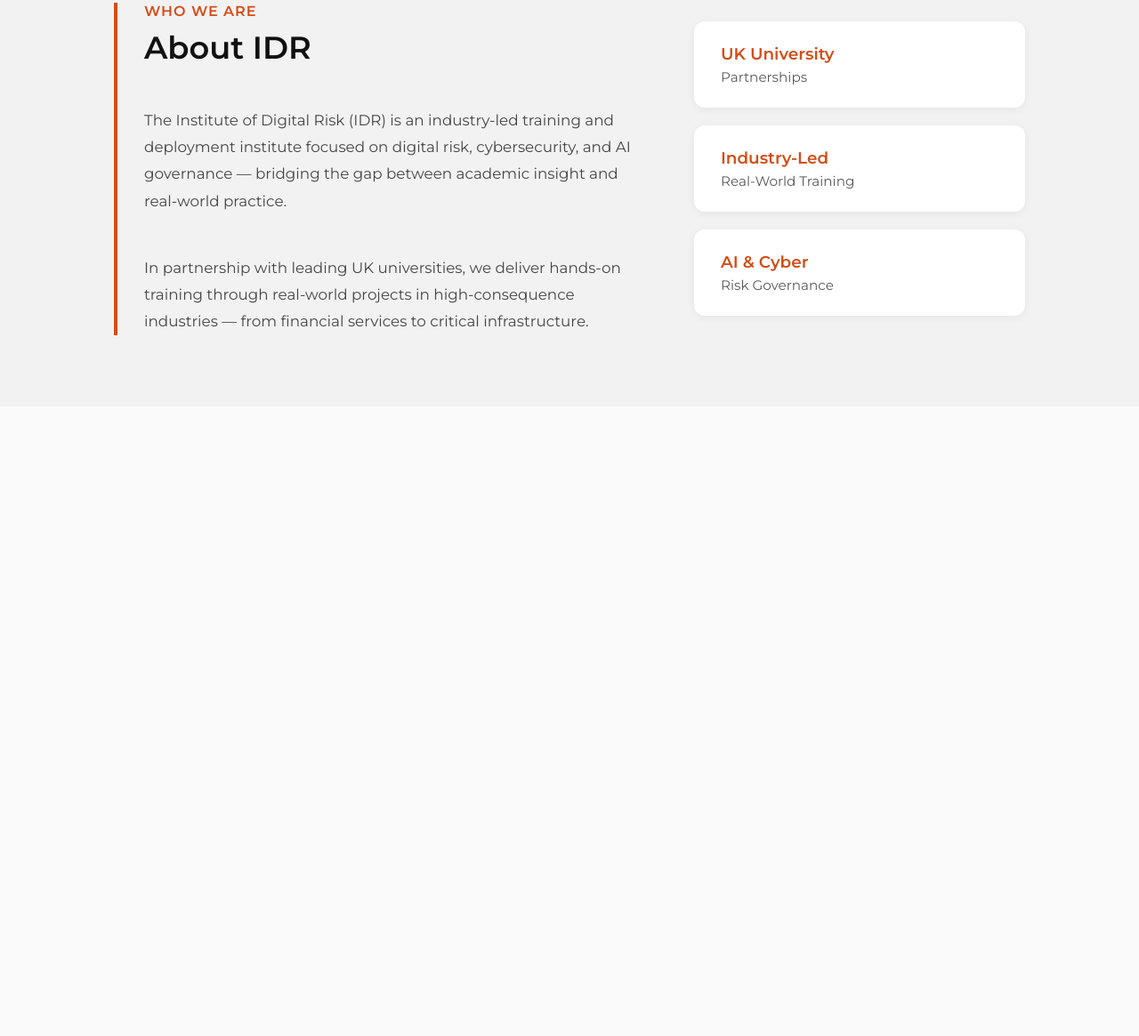
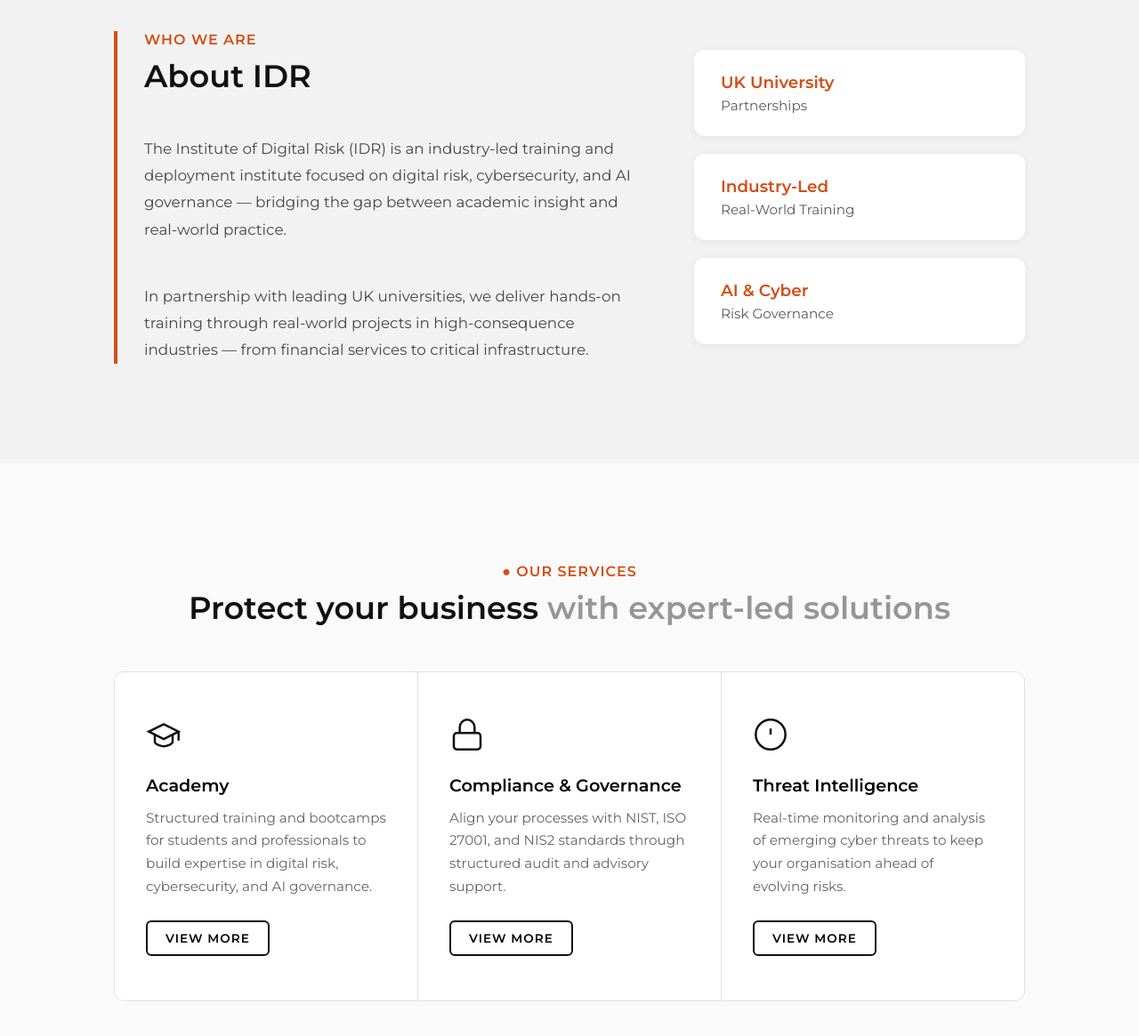
Before and after one commit to sawan1144/Assignment, a plain HTML site: page index.html in a window 1280 px wide. Shown: the part 873-2038 px from the top of the page at 89% size. Before the commit the page ends 1330 px from the top, so only its background shows below. Drawn offline with Linux system fonts and the light colour scheme.

Commit message:
services-section done

```diff
--- a/index.html
+++ b/index.html
@@ -8,6 +8,7 @@
     <link rel="preconnect" href="https://fonts.googleapis.com">
     <link rel="preconnect" href="https://fonts.gstatic.com" crossorigin>
     <link href="https://fonts.googleapis.com/css2?family=Montserrat:ital,wght@0,100..900;1,100..900&family=Outfit:wght@500&display=swap" rel="stylesheet">
+    <link rel="icon" type="image/png" href="imgs/assi-logo.png" >
 </head>
 <body>
     <nav class="navbar">
@@ -53,5 +54,30 @@
             </div>
         </div>
     </section>
+
+    <section class="services" id="services">
+        <p class="section-tag">● Our Services</p>
+        <h2 class="services-heading">Protect your business <span>with expert-led solutions</span></h2>
+        <div class="services-grid">
+            <div class="service-card">
+                <svg class="service-icon" xmlns="http://www.w3.org/2000/svg" width="40" height="40" viewBox="0 0 24 24" fill="none" stroke="currentColor" stroke-width="1.5"><path d="M22 10v6M2 10l10-5 10 5-10 5z"/><path d="M6 12v5c0 2 6 3 6 3s6-1 6-3v-5"/></svg>
+                <h3>Academy</h3>
+                <p>Structured training and bootcamps for students and professionals to build expertise in digital risk, cybersecurity, and AI governance.</p>
+                <button class="card-btn">VIEW MORE</button>
+            </div>
+            <div class="service-card">
+                <svg class="service-icon" xmlns="http://www.w3.org/2000/svg" width="40" height="40" viewBox="0 0 24 24" fill="none" stroke="currentColor" stroke-width="1.5"><rect x="3" y="11" width="18" height="11" rx="2" ry="2"/><path d="M7 11V7a5 5 0 0 1 10 0v4"/></svg>
+                <h3>Compliance & Governance</h3>
+                <p>Align your processes with NIST, ISO 27001, and NIS2 standards through structured audit and advisory support.</p>
+                <button class="card-btn">VIEW MORE</button>
+            </div>
+            <div class="service-card">
+                <svg class="service-icon" xmlns="http://www.w3.org/2000/svg" width="40" height="40" viewBox="0 0 24 24" fill="none" stroke="currentColor" stroke-width="1.5"><circle cx="12" cy="12" r="10"/><line x1="12" y1="8" x2="12" y2="12"/><line x1="12" y1="16" x2="12.01" y2="16"/></svg>
+                <h3>Threat Intelligence</h3>
+                <p>Real-time monitoring and analysis of emerging cyber threats to keep your organisation ahead of evolving risks.</p>
+                <button class="card-btn">VIEW MORE</button>
+            </div>
+        </div>
+    </section>
 </body>
 </html>
--- a/style.css
+++ b/style.css
@@ -96,7 +96,7 @@ html,body{
    color: #111111;
 }
 .about{
-   padding: 10vh 10vw;
+   padding: 14vh 10vw;
    display: flex;
    align-items: center;
    gap: 60px;
@@ -145,3 +145,68 @@ html,body{
    font-weight: 400;
    margin-top: 5px;
 }
+
+.services{
+   padding: 14vh 10vw;
+   text-align: center;
+}
+.services-heading{
+   font-size: 2.2rem;
+   font-weight: 600;
+   margin-top: 10px;
+   color: #111111;
+}
+.services-heading span{
+   color: rgb(150,150,150);
+}
+.services-grid{
+   display: flex;
+   margin-top: 50px;
+   border: 1px solid #E0E0E0;
+   border-radius: 12px;
+   overflow: hidden;
+}
+.service-card{
+   flex: 1;
+   padding: 50px 35px;
+   text-align: left;
+   display: flex;
+   flex-direction: column;
+   background: #FFFFFF;
+   border-right: 1px solid #E0E0E0;
+}
+.service-card:last-child{
+   border-right: none;
+}
+.service-icon{
+   color: #111111;
+   margin-bottom: 25px;
+}
+.service-card h3{
+   font-size: 1.2rem;
+   font-weight: 600;
+   margin-bottom: 12px;
+}
+.service-card p{
+   font-size: 0.95rem;
+   color: rgb(100,100,100);
+   font-weight: 400;
+   line-height: 1.7;
+   flex: 1;
+}
+.card-btn{
+   margin-top: 25px;
+   padding: 10px 20px;
+   border: 2px solid #111111;
+   background: none;
+   border-radius: 6px;
+   font-weight: 600;
+   font-size: 0.85rem;
+   letter-spacing: 1px;
+   cursor: pointer;
+   width: fit-content;
+}
+.card-btn:hover{
+   background: #111111;
+   color: white;
+}
```
Also changed, not shown: imgs/assi-logo.png.
